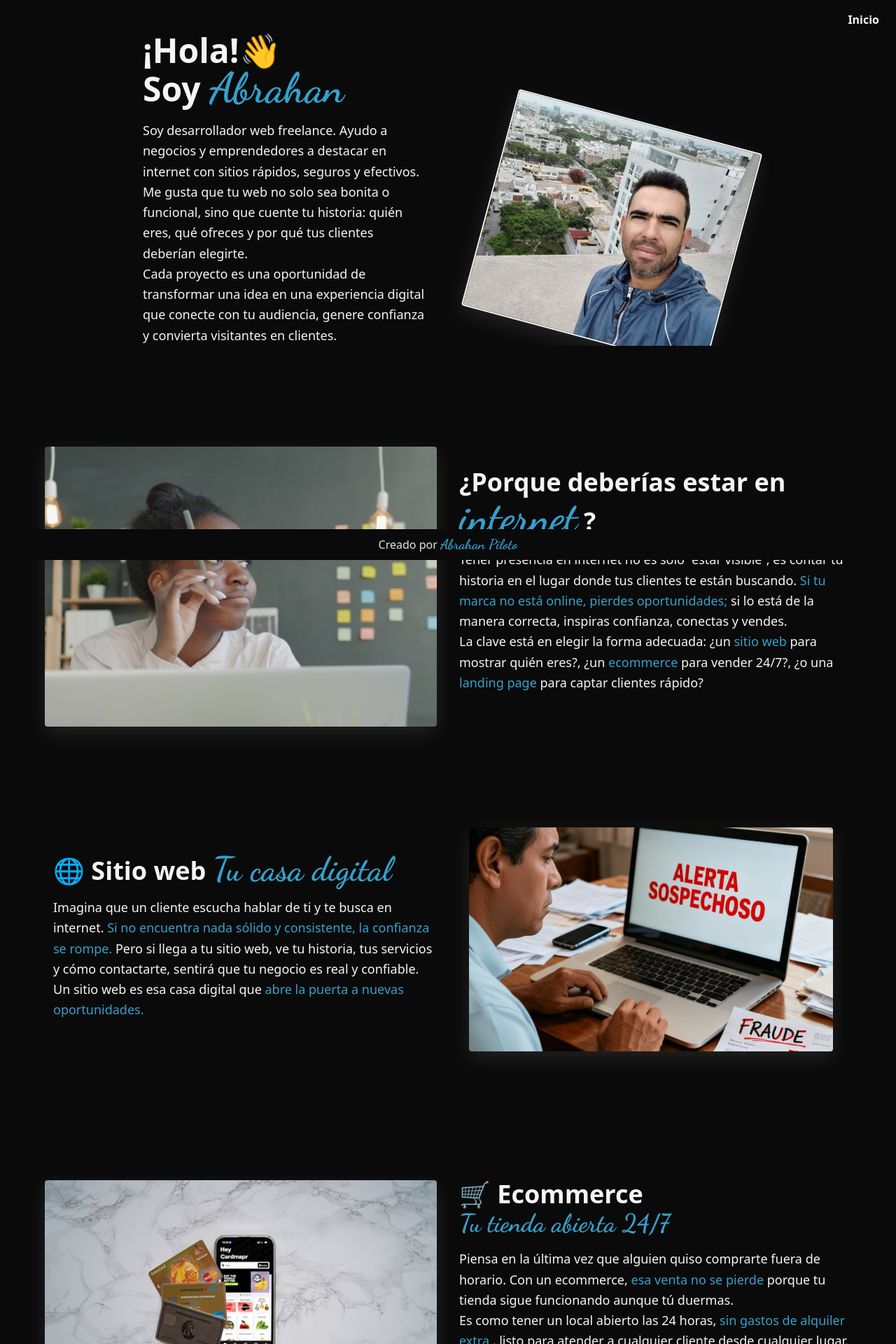
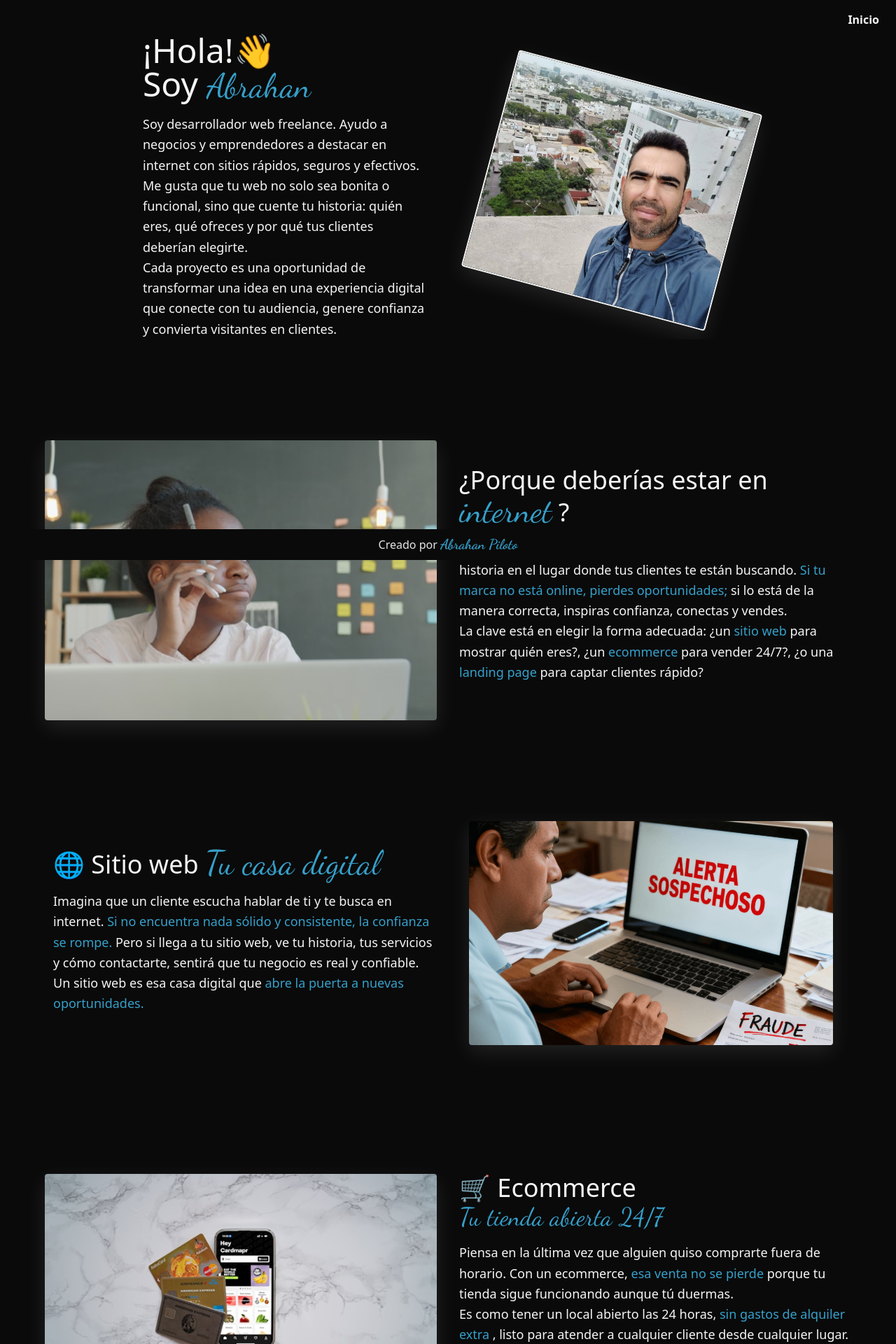
Before and after one commit to Abrahanpiloto/new-portfolio, a React (Vite) app: page /sobre-mi in a window 1280 px wide. Shown: the top 1920 px of the page at 70% size. Built offline with nearby package versions, Linux system fonts and the light colour scheme.

Commit message:
arreglo de imagen en aboutme y textos

```diff
--- a/src/components/Aboutme.jsx
+++ b/src/components/Aboutme.jsx
@@ -3,16 +3,16 @@ import { Link } from "react-router-dom";
 
 const AboutMe = () => {
   return (
-    <section className="overflow-x-hidden pt-12 bg-yellow-50 dark:bg-neutral-950 text-neutral-800 dark:text-neutral-100 px-4  flex items-center justify-center">
+    <section className="overflow-x-hidden overflow-y-hidden pt-12 bg-yellow-50 dark:bg-neutral-950 text-neutral-800 dark:text-neutral-100 px-4  flex items-center justify-center">
       <div className="absolute top-4 right-6 font-bold dark:hover:text-amber-200 hover:text-blue-600">
         <Link to="/">Inicio</Link>
       </div>
       <div className="flex flex-col-reverse lg:flex-row items-center lg:items-start gap-6 lg:gap-16 max-w-6xl">
         <div className="lg:w-1/2 animate-[var(--animate-slide-in-left)]">
-          <h1 className="lg:text-5xl text-3xl font-bold mb-4 text-center lg:text-left">
+          <h1 className="lg:text-5xl text-3xl mb-4 text-center lg:text-left">
             ¡Hola!<span>👋</span> <br /> Soy{" "}
             <span
-              className="text-[#36A0CA] text-6xl"
+              className="text-[#36A0CA] text-5xl"
               style={{ fontFamily: "Dancing Script, cursive" }}
             >
               Abrahan
@@ -32,7 +32,7 @@ const AboutMe = () => {
         </div>
 
         {/* Imagen a la derecha */}
-        <div className="lg:w-1/2 flex justify-center lg:mt-30 animate-[var(--animate-slide-in-right)]">
+        <div className="lg:w-1/2 flex justify-center lg:mt-16 animate-[var(--animate-slide-in-right)]">
           <img
             src="/yo.jpg"
             alt="Foto de Abrahan"
--- a/src/components/InfoEcommerce.jsx
+++ b/src/components/InfoEcommerce.jsx
@@ -13,7 +13,7 @@ const InfoEcommerce = () => {
           />
         </div>
         <div className="lg:w-1/2">
-          <h1 className="lg:text-4xl text-3xl font-bold mb-4 text-center lg:text-left lg:mt-26">
+          <h1 className="lg:text-4xl text-3xl mb-4 text-center lg:text-left lg:mt-26">
             🛒 Ecommerce <br />
             <span
               className="text-[#36A0CA] text-4xl"
--- a/src/components/InfoLanding.jsx
+++ b/src/components/InfoLanding.jsx
@@ -7,7 +7,7 @@ const InfoLanding = () => {
         {/* Imagen a la izquierda */}
 
         <div className="lg:w-1/2">
-          <h1 className="lg:mt-22 lg:text-4xl text-3xl font-bold mb-4 text-center lg:text-left">
+          <h1 className="lg:mt-22 lg:text-4xl text-3xl  mb-4 text-center lg:text-left">
             🎯 Landing page <br />
             <span
               className="text-[#36A0CA] text-4xl"
--- a/src/components/InfoWebsite.jsx
+++ b/src/components/InfoWebsite.jsx
@@ -5,7 +5,7 @@ const InfoWebsite = () => {
     <section className=" bg-yellow-50 dark:bg-neutral-950 text-neutral-800 dark:text-neutral-100 px-4 pb-16 flex items-center justify-center">
       <div className="flex flex-col-reverse lg:flex-row items-center lg:items-center gap-6 lg:gap-8 max-w-6xl">
         <div className="lg:w-1/2">
-          <h1 className="lg:text-4xl text-3xl font-bold mb-4 text-center lg:text-left lg:mt-28">
+          <h1 className="lg:text-4xl text-3xl mb-4 text-center lg:text-left lg:mt-28">
             🌐 Sitio web{" "}
             <span
               className="text-[#36A0CA] text-5xl"
--- a/src/components/WhyWebsite.jsx
+++ b/src/components/WhyWebsite.jsx
@@ -19,10 +19,10 @@ const WhyWebsite = () => {
           />
         </div>
         <div className="lg:w-1/2 mt-10  animate-[var(--animate-slide-in-left)]">
-          <h1 className="lg:text-4xl text-3xl font-bold mb-4 text-center lg:text-left lg:mt-16">
+          <h1 className="lg:text-4xl text-3xl mb-4 text-center lg:text-left lg:mt-16">
             ¿Porque deberías estar en{" "}
             <span
-              className="text-[#36A0CA] text-6xl"
+              className="text-[#36A0CA] text-5xl"
               style={{ fontFamily: "Dancing Script, cursive" }}
             >
               internet
```
